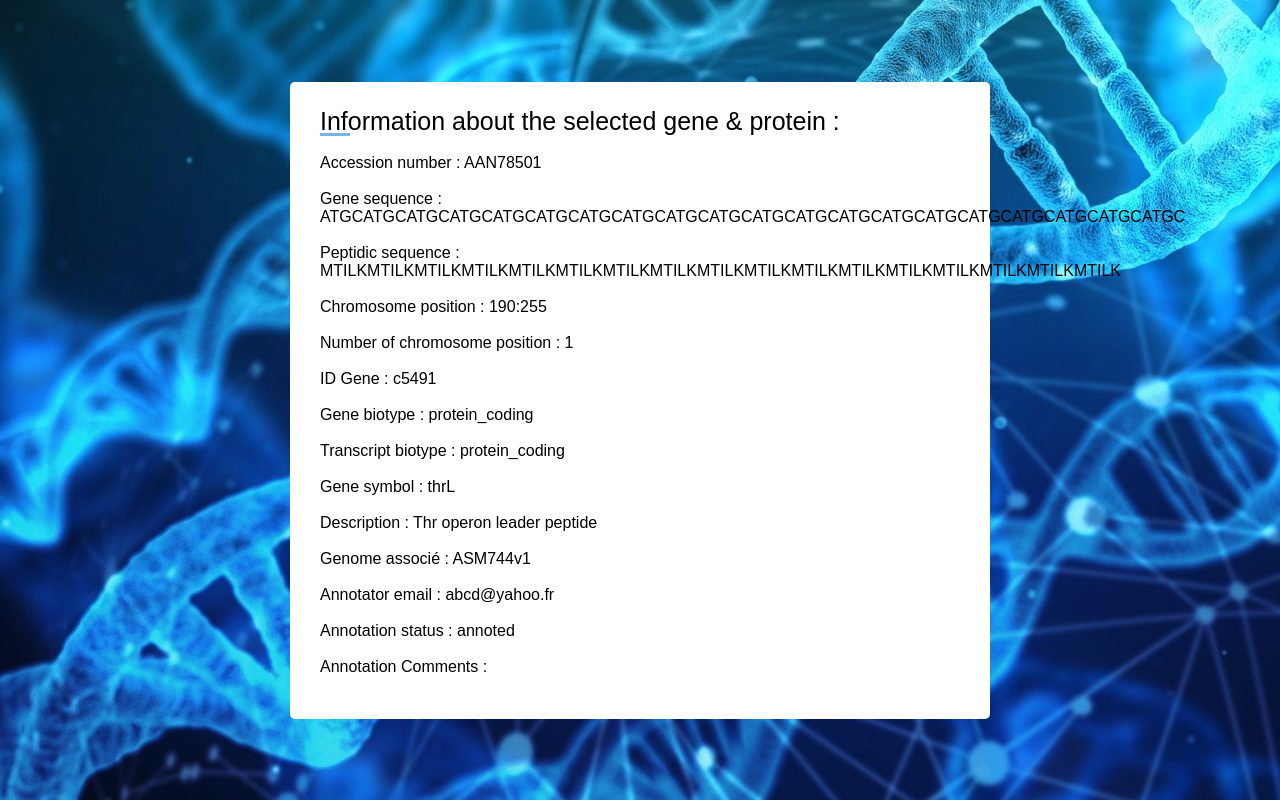
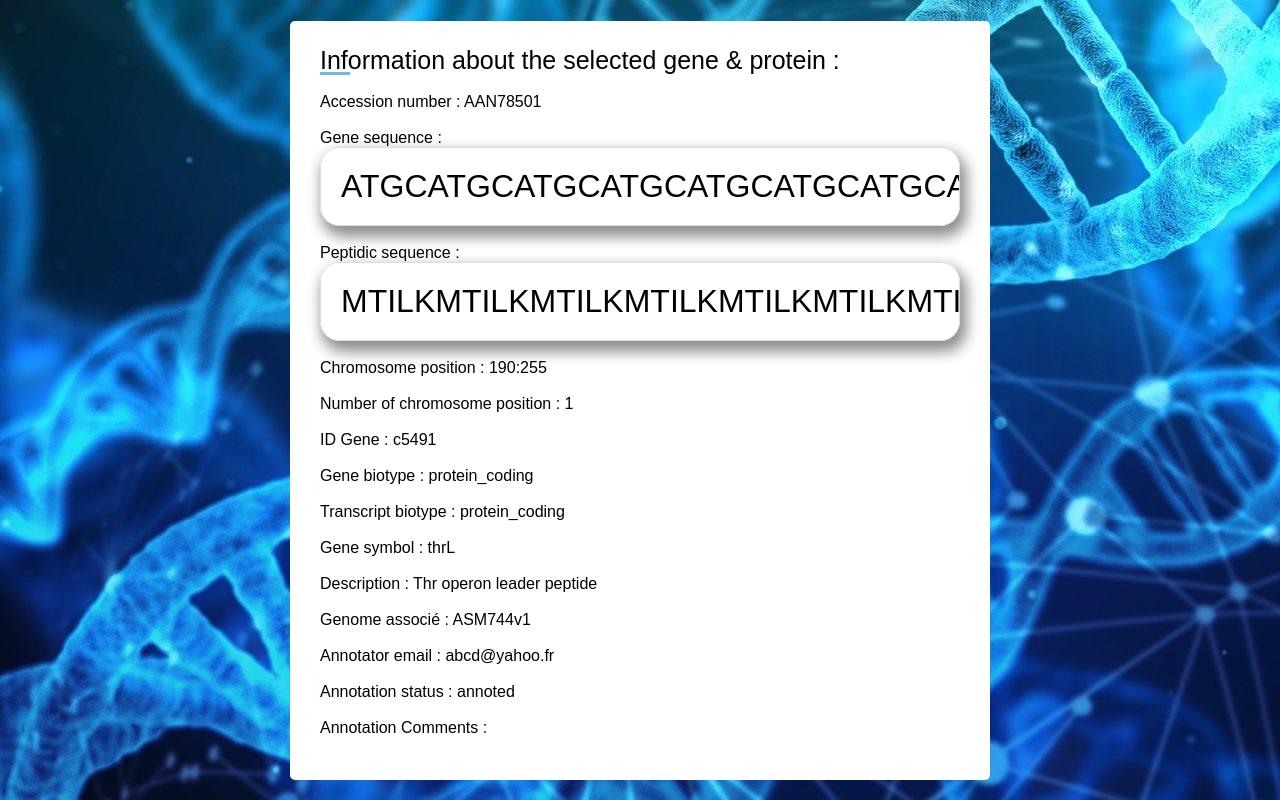
Before and after one commit to Ilhem36/Web-Project-AM2IB, a PHP site: page /Geneprot.php in a window 1280 px wide. Run offline with PHP 8.4, Linux system fonts and the light colour scheme.

Commit message:
Update signin.css

```diff
--- a/maquettehtmlcss/signin.css
+++ b/maquettehtmlcss/signin.css
@@ -157,3 +157,26 @@ form .category label{
 
 }
  }
+
+/* Page Genome  */
+
+.chain-container{
+    font-size: xx-large;
+    white-space: nowrap;
+}
+.card-container{
+    margin: auto;
+    height: 100%;
+    display: flex;
+    justify-content: center;
+    align-items: center;
+}
+.card{
+    max-width: 1000px;
+    background-color: white;
+    border: solid 1px #ddd;
+    box-shadow: 4px 8px 14px 3px rgb(0 0 0 / 44%);
+    padding: 20px;
+    border-radius: 20px;
+    overflow: auto;
+}
```
